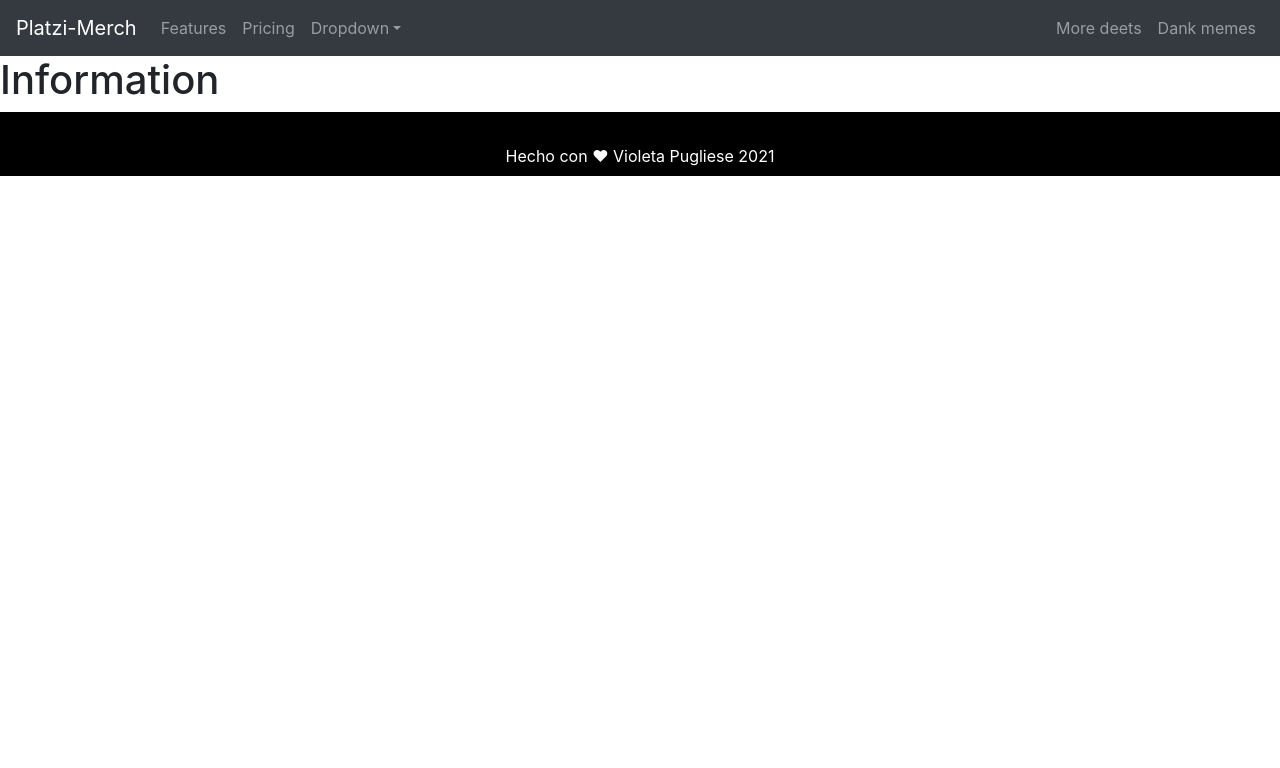
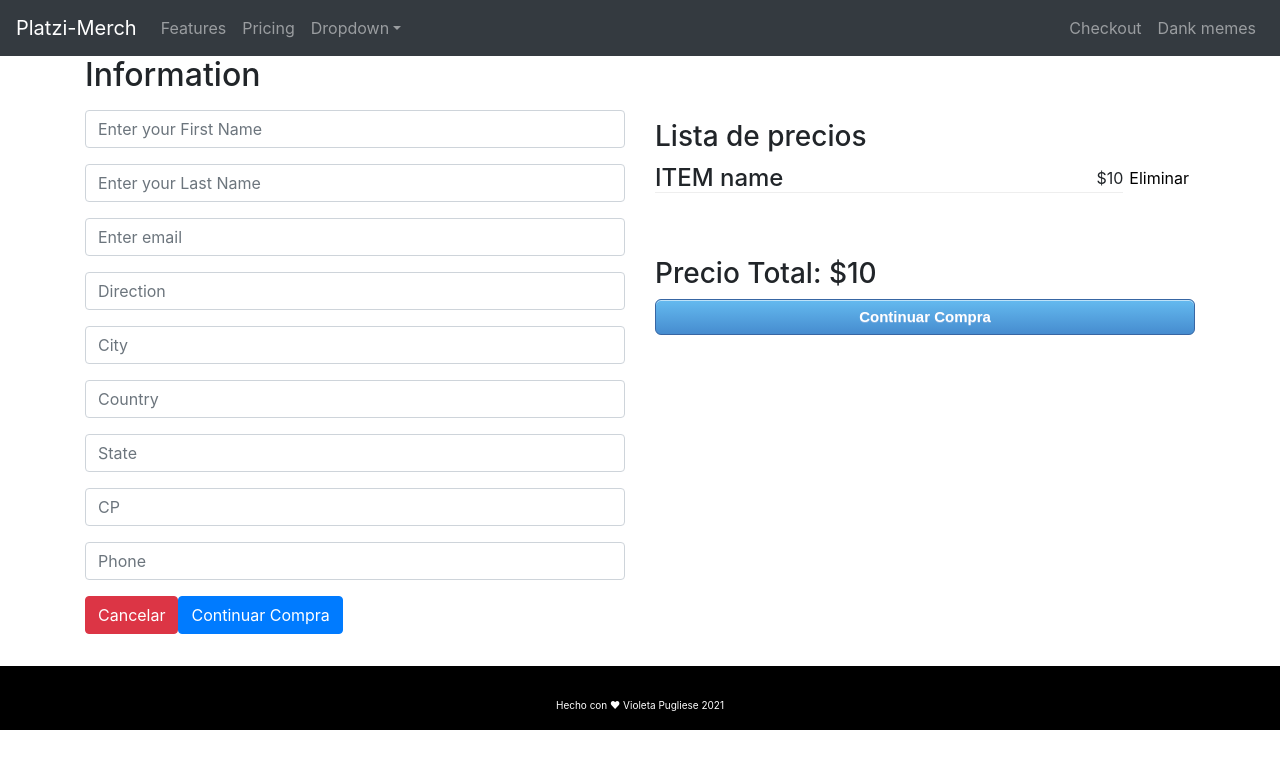
Before and after one commit to violetapugliese/bc-store, a React (Create React App) app: page /checkout/information in a window 1280 px wide. Shown: the top 768 px of the page. Built offline with nearby package versions, Linux system fonts and the light colour scheme.

Commit message:
Section Information

```diff
--- a/src/components/Header.jsx
+++ b/src/components/Header.jsx
@@ -20,7 +20,7 @@ const Header = () => {
                         </NavDropdown>
                     </Nav>
                     <Nav>
-                        <Nav.Link href="#deets">More deets</Nav.Link>
+                        <Nav.Link href="">Checkout</Nav.Link>
                         <Nav.Link eventKey={2} href="#memes">
                             Dank memes</Nav.Link>
                     </Nav>
--- a/src/containers/Information.jsx
+++ b/src/containers/Information.jsx
@@ -1,8 +1,53 @@
 import React from 'react';
+import { Container, Row, Col, Form, Button } from 'react-bootstrap';
+import '../styles/Checkout.css';
 
 const Information = () => {
     return (
-        <h1>Information</h1>
+        <Container>
+            <Row>
+                <Col>
+                    <h2>Information</h2>
+                    <Form>
+                        <Form.Group>
+                            <Form.Control type="name" name="name" placeholder="Enter your First Name" />
+                            <Form.Control type="name" name="name" placeholder="Enter your Last Name" />
+                            <Form.Control type="email" name="email" placeholder="Enter email" />
+                            <Form.Control type="password" name="address" placeholder="Direction" />
+                            <Form.Control type="password" name="city" placeholder="City" />
+                            <Form.Control type="password" name="country" placeholder="Country" />
+                            <Form.Control type="password" name="state" placeholder="State" />
+                            <Form.Control type="password" name="cp" placeholder="CP" />
+                            <Form.Control type="password" name="phone" placeholder="Phone" />
+                        </Form.Group>
+                    </Form>
+                    <div className="FormButton">
+                    <Button variant="danger" type="submit">
+                        Cancelar
+                        </Button>
+                    <Button variant="primary" type="submit">
+                        Continuar Compra
+                    </Button>
+                    </div>
+                </Col>
+                <Col>
+                    <div className="Checkout-content">
+                        <h3>Lista de precios</h3>
+                        <div className="Checkout-item">
+                            <div className="Checkout-element">
+                                <h4>ITEM name</h4>
+                                <span>$10</span>
+                            </div>
+                            <button type="button">Eliminar</button>
+                        </div>
+                    </div>
+                    <div className="Checkout-sidebar">
+                        <h3>Precio Total: $10</h3>
+                        <button type="button">Continuar Compra</button>
+                    </div>
+                </Col>
+            </Row>
+        </Container>
     );
 }
 
--- a/src/containers/Payment.jsx
+++ b/src/containers/Payment.jsx
@@ -1,8 +1,29 @@
 import React from 'react';
+import { Container, Row, Col } from 'react-bootstrap';
+import '../styles/Checkout.css'
 
 const Payment = () => {
     return (
-        <h1>Payment</h1>
+        <Container>
+            <Row>
+                <Col>
+                <div className="Checkout-content">
+                        <h3>Lista de precios</h3>
+                        <div className="Checkout-item">
+                            <div className="Checkout-element">
+                                <h4>ITEM name</h4>
+                                <span>$10</span>
+                            </div>
+                            <button type="button">Eliminar</button>
+                        </div>
+                    </div>
+                    <div className="Checkout-sidebar">
+                        <h3>Precio Total: $10</h3>
+                        <button type="button">Pagar</button>
+                    </div>
+                </Col>
+            </Row>
+        </Container>
     );
 }
 
--- a/src/styles/Checkout.css
+++ b/src/styles/Checkout.css
@@ -54,3 +54,10 @@
 a {
   text-decoration: none;
 }
+
+form input{
+  margin-top: 1rem;
+}
+.FormButton{
+  margin-bottom: 2rem;
+}
--- a/src/styles/Footer.css
+++ b/src/styles/Footer.css
@@ -4,4 +4,5 @@
     height: 4rem;
     color: white;
     text-align: center;
+    font-size: x-small;
 }
```
